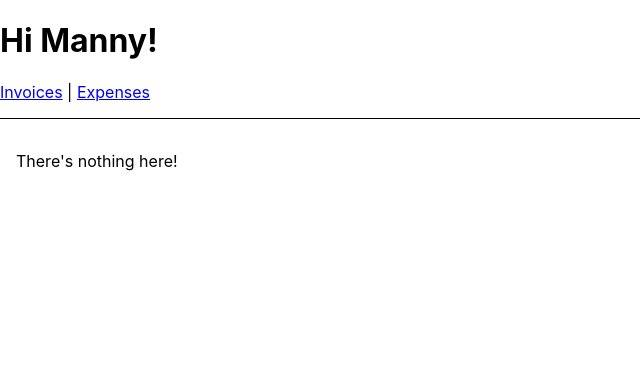
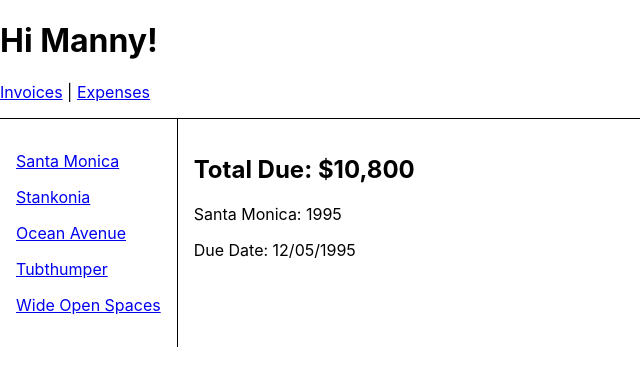
Before and after one commit to manny1607/react-router-tutorial, a React (Create React App) app: page /invoices/1995 in a window 1280 px wide. Shown: the top 386 px of the page, without its empty margins (0-640 px from the left). Built offline with nearby package versions, Linux system fonts and the light colour scheme.

Commit message:
Section 8 Reading ulr params
Section finished.

```diff
--- a/src/data.js
+++ b/src/data.js
@@ -34,3 +34,9 @@ let invoices = [
 export function getInvoices() {
     return invoices;
 }
+
+export function getInvoice(number) {
+    return invoices.find(
+        (invoice) => invoice.number === number
+    );
+}
--- a/src/index.js
+++ b/src/index.js
@@ -6,6 +6,7 @@ import App from './App';
 import reportWebVitals from './reportWebVitals';
 import Expenses from './routes/expenses';
 import Invoices from './routes/invoices';
+import Invoice from './routes/invoice';
 
 ReactDOM.render(
   <React.StrictMode>
@@ -13,7 +14,9 @@ ReactDOM.render(
       <Routes>
         <Route path="/" element={<App />}>
           <Route path="expenses" element={<Expenses />} />
-          <Route path="invoices" element={<Invoices />} />
+          <Route path="invoices" element={<Invoices />}>
+            <Route path=":invoiceId" element={<Invoice />} />
+          </Route>
           <Route
             path='*'
             element={
--- /dev/null
+++ b/src/routes/invoice.jsx
@@ -0,0 +1,18 @@
+import { useParams } from "react-router-dom"
+import { getInvoice } from "../data";
+
+
+export default function Invoice() {
+    let params = useParams();
+    let invoice = getInvoice(parseInt(params.invoiceId, 10)); // url params are always string.
+
+    return (
+        <main style={{ padding: "1rem" }}>
+            <h2>Total Due: {invoice.amount}</h2>
+            <p>
+                {invoice.name}: {invoice.number}
+            </p>
+            <p>Due Date: {invoice.due}</p>
+        </main>
+    );
+}
--- a/src/routes/invoices.jsx
+++ b/src/routes/invoices.jsx
@@ -1,4 +1,4 @@
-import { Link } from "react-router-dom";
+import { Link, Outlet } from "react-router-dom";
 import { getInvoices } from "../data";
 
 export default function Invoices() {
@@ -21,6 +21,7 @@ export default function Invoices() {
                     </Link>
                 ))}
             </nav>
+            <Outlet />
         </div>
     );
 }
```
